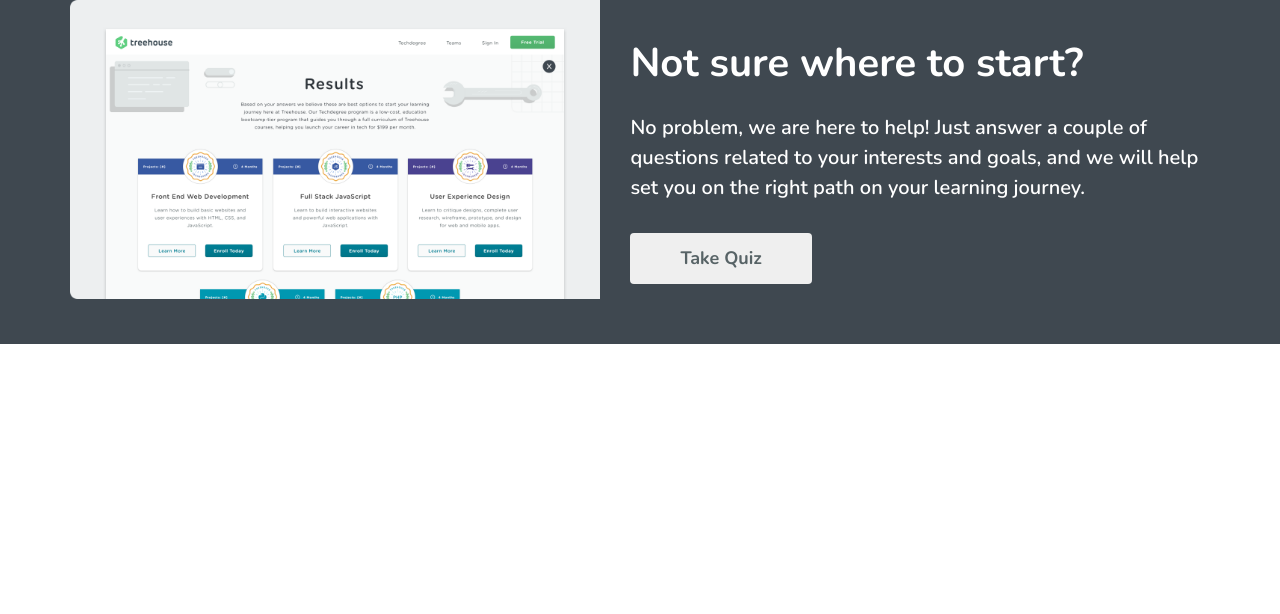
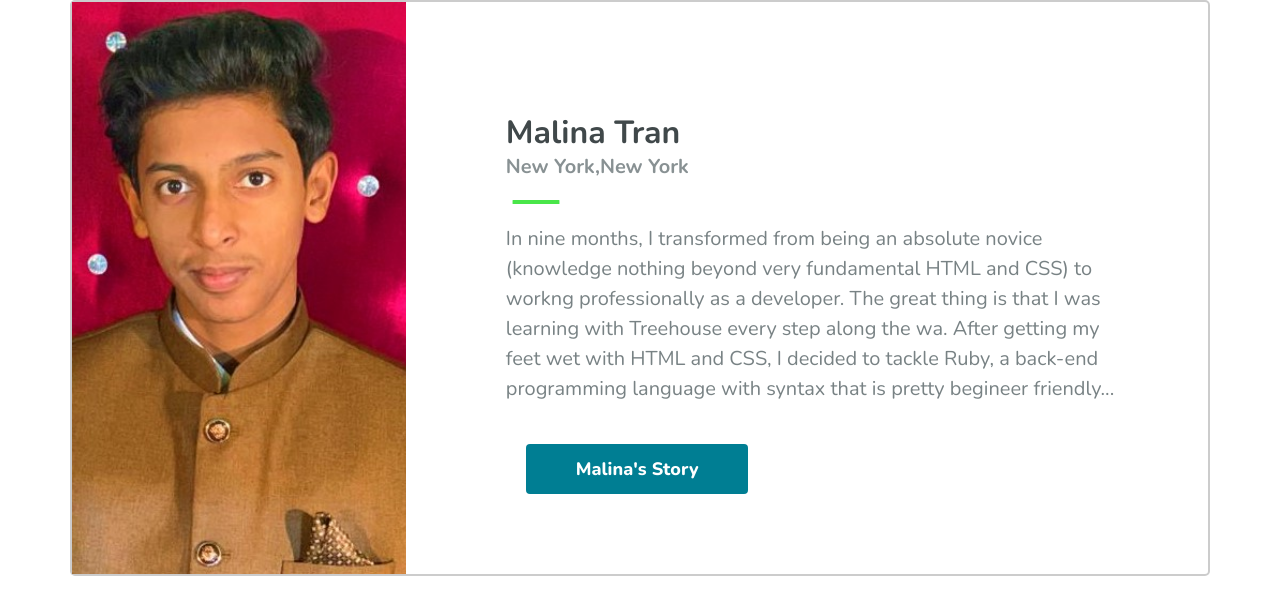
Before and after one commit to alinawabrana/Treehouse, a plain HTML site: page index.html in a window 1280 px wide. Drawn offline with nearby package versions, Linux system fonts and the light colour scheme.

Commit message:
Implementing Testimonial Block

```diff
--- a/css/styles.css
+++ b/css/styles.css
@@ -399,23 +399,59 @@ h3
     margin-top: 0;
 }
 
+.testimonial__image
+{
+    width: 100%;
+}
+
 .testimonial__button
 {
     padding: 2rem 3.5rem;
     font-weight: 800;
 }
 
+.testimonial__block
+{
+    margin: 3rem;
+}
+
 @media screen and (min-width:680px)
 {
+    .testimonial__block
+    {
+        margin: 0;
+    }
+
+    .testimonial
+    {
+        display: flex;
+        border-radius: 5px;
+        border: 2px solid #ccc;
+    }
+
     .testimonial__button
     {
         width: auto;
     }
 
-    .testimonila__image
+    .testimonial__pic
     {
-        width: 100%;
-        max-width: 600px;
+        width: 30%;
+        overflow: hidden;
+    }
+
+    .testimonial__image
+    {
+        height: 100%;
+        width: auto;
+        margin-left: -150px;
+    }
+
+    .testimonial__body
+    {
+        padding: 8rem;
+        margin-left: 2rem;
+        width: 70%;
     }
 }
 
--- a/index.html
+++ b/index.html
@@ -16,25 +16,43 @@
     />
   </head>
   <body>
-    <div class="control__block">
-      <section class="container">
-        <div class="media">
-          <div>
-            <img src="/images/control-panel.webp" alt="" />
-          </div>
-          <div class="media__body">
-            <h2 class="media__heading control__heading">
-              Not sure where to start?
-            </h2>
-            <p class="media__content control__content">
-              No problem, we are here to help! Just answer a couple of questions
-              related to your interests and goals, and we will help set you on
-              the right path on your learning journey.
+    <div class="container container__card">
+      <div class="testimonial testimonial__block">
+        <div class="testimonial__pic">
+          <picture>
+            <source type="image/webp" srcset="images/Hammad PPS.webp" />
+            <source type="image/jpeg" srcset="images/Hammad PPS.jpeg" />
+            <img
+              class="testimonial__image"
+              src="images/Hamaad PPS.jpeg"
+              alt=""
+            />
+          </picture>
+        </div>
+        <div class="testimonial__body">
+          <header class="testimonial__header">
+            <h2 class="author__name">Malina Tran</h2>
+            <h3 class="author__city">New York,New York</h3>
+            <svg class="icon icon--primary testimonial__icon">
+              <use xlink:href="images/sprite.svg#line"></use>
+            </svg>
+          </header>
+          <div class="testimonial--content">
+            <p class="testimonial__paragraph">
+              In nine months, I transformed from being an absolute novice
+              (knowledge nothing beyond very fundamental HTML and CSS) to workng
+              professionally as a developer. The great thing is that I was
+              learning with Treehouse every step along the wa. After getting my
+              feet wet with HTML and CSS, I decided to tackle Ruby, a back-end
+              programming language with syntax that is pretty begineer
+              friendly...
             </p>
-            <button class="btn btn--stretched control__btn">Take Quiz</button>
+            <button class="btn btn--primary btn--stretched testimonial__button">
+              malina's story
+            </button>
           </div>
         </div>
-      </section>
+      </div>
     </div>
   </body>
   <script src="js/main.js"></script>
```
Also changed, not shown: component/testimonial__block.html (added, +33 -0 lines).
